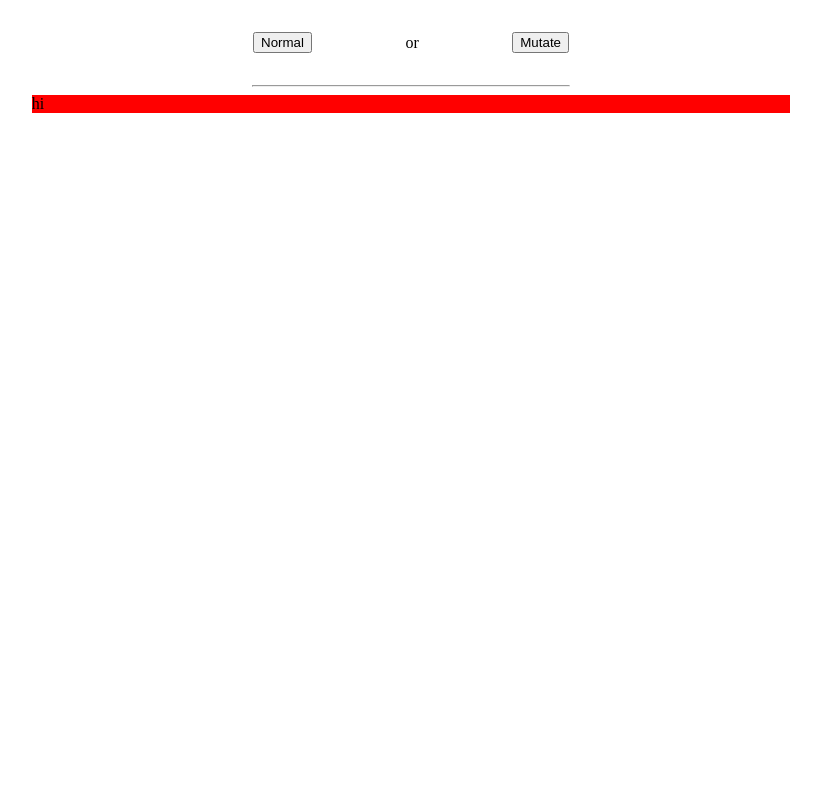
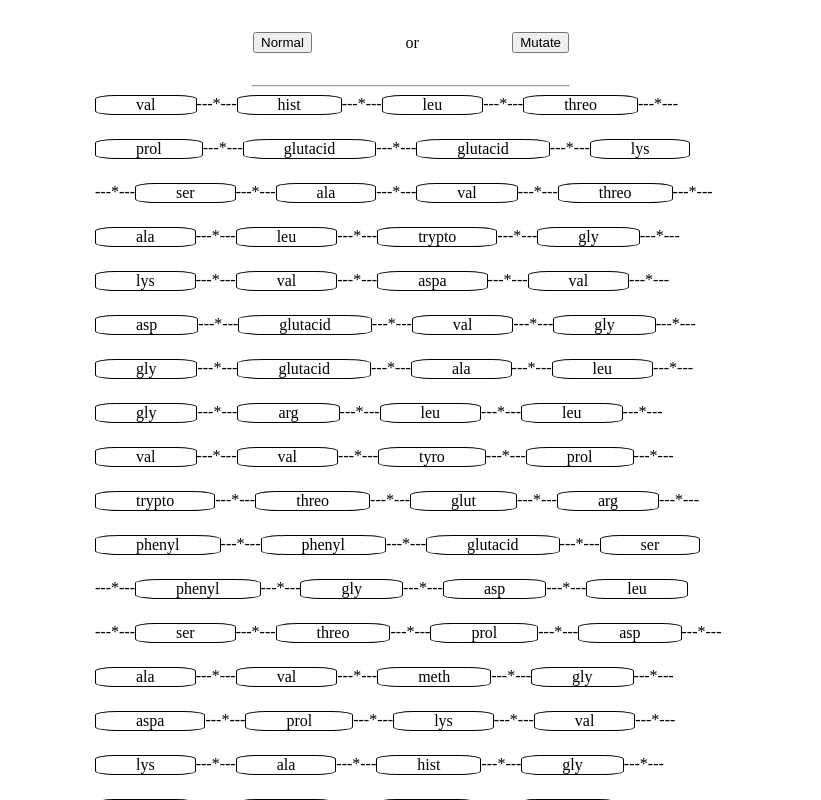
Before and after one commit to blapete/genetic__expression--visual, a plain HTML site: page index.html in a window 1280 px wide. Both pictures are taken after a click on the button "Normal". Shown: the top 800 px of the page, without its empty margins (229-1050 px from the left). Drawn offline with Linux system fonts and the light colour scheme.

Commit message:
normal protein

```diff
--- a/index.css
+++ b/index.css
@@ -5,6 +5,24 @@
   justify-content: space-between;
   width: 25%;
   margin: 2rem auto;
+}
+
+.expression__display {
+  width: 50%;
+  margin: 0 auto;
+  display: flex;
+  flex-wrap: wrap;
+}
+
+hr {
+  width: 25%;
+}
+
+.peptide {
+  border: 1px solid black;
+  border-radius: 20%;
+  padding: 0 2.5rem 0 2.5rem;
+  margin-bottom: 1.5rem;
 }
 
 @media (max-width: 767.98px) {
--- a/index.html
+++ b/index.html
@@ -12,13 +12,8 @@
       ><span class="expresion__menu-separator">or</span
       ><button class="expression__menu--mutate">Mutate</button>
     </div>
-    <hr style="width: 25%" />
-    <div
-      class="expression__display"
-      style="background-color: red; width: 60%; margin: 0 auto"
-    >
-      hi
-    </div>
+    <hr />
+    <div class="expression__display"></div>
     <script src="./index.js"></script>
   </body>
 </html>
--- a/index.js
+++ b/index.js
@@ -213,10 +213,24 @@ const geneExpressionMutated = (gene) => {
 
 const normalDisplay = document.querySelector(".expression__menu--normal");
 const mutateDisplay = document.querySelector(".expression__menu--mutate");
+const renderDisplay = document.querySelector(".expression__display");
 
 normalDisplay.addEventListener("click", () => {
   const haemoglobinSubunitBeta = geneExpression(HBB_GENE);
-  console.log(haemoglobinSubunitBeta);
+  let splitProtein = haemoglobinSubunitBeta.split("-*-");
+  let htmlProtein = [];
+  splitProtein.forEach((peptide) => {
+    let newpeptide = document.createElement("span");
+    newpeptide.classList.add("peptide");
+    let newSeparator = document.createElement("span");
+    newpeptide.innerText = peptide;
+    newSeparator.innerText = "---*---";
+    htmlProtein.push(newpeptide);
+    htmlProtein.push(newSeparator);
+  });
+  htmlProtein.forEach((peptide) => {
+    renderDisplay.appendChild(peptide);
+  });
 });
 
 mutateDisplay.addEventListener("click", () => {
```
